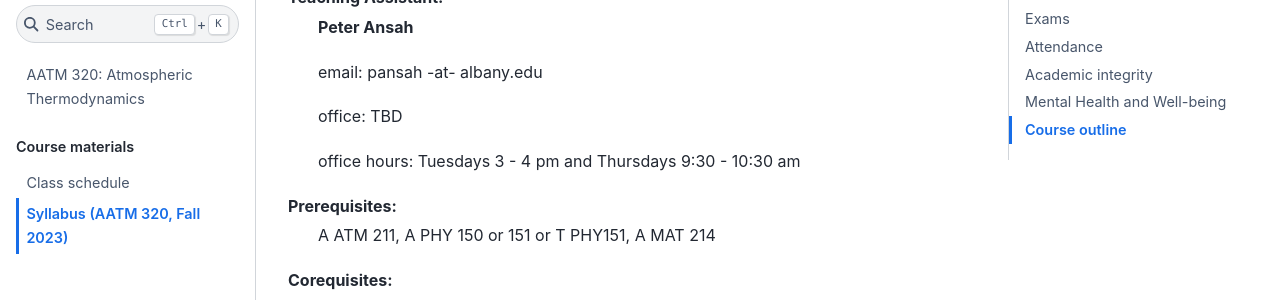
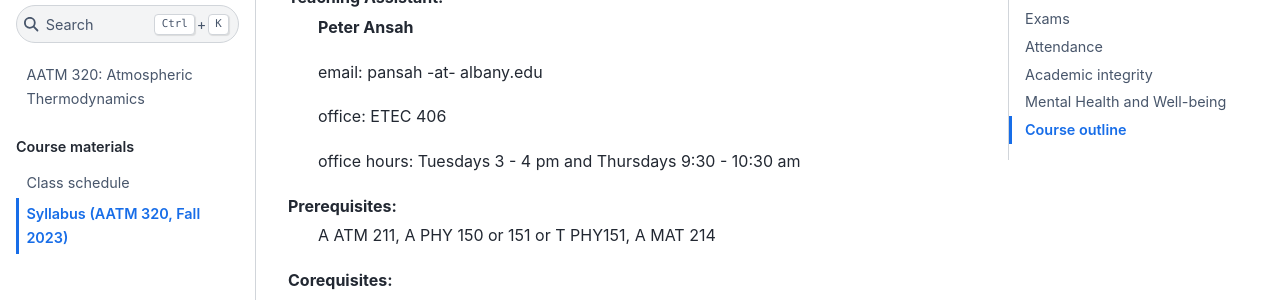
Before and after one commit to brian-rose/atm320-thermodynamics, a Jupyter Book: the page built from syllabus.md, in a window 1280 px wide and 900 px high, scrolled down 434 px. Shown: the part 154-454 px from the top of the window. Built offline with Jupyter Book 1.0.4 settings and Sphinx 7.4.7 and the Sphinx Book theme 1.1.4, drawn with Linux system fonts in a browser that asks for light colours; pages that are not in the unit, such as notebooks, are missing from menus.

Commit message:
Update peter office number

```diff
--- a/syllabus.md
+++ b/syllabus.md
@@ -17,7 +17,7 @@ Instructor:
 Teaching Assistant:
 : **Peter Ansah**
 : email: pansah -at- albany.edu
-: office: TBD
+: office: ETEC 406
 : office hours: Tuesdays 3 - 4 pm and Thursdays 9:30 - 10:30 am
 
 Prerequisites:
```
